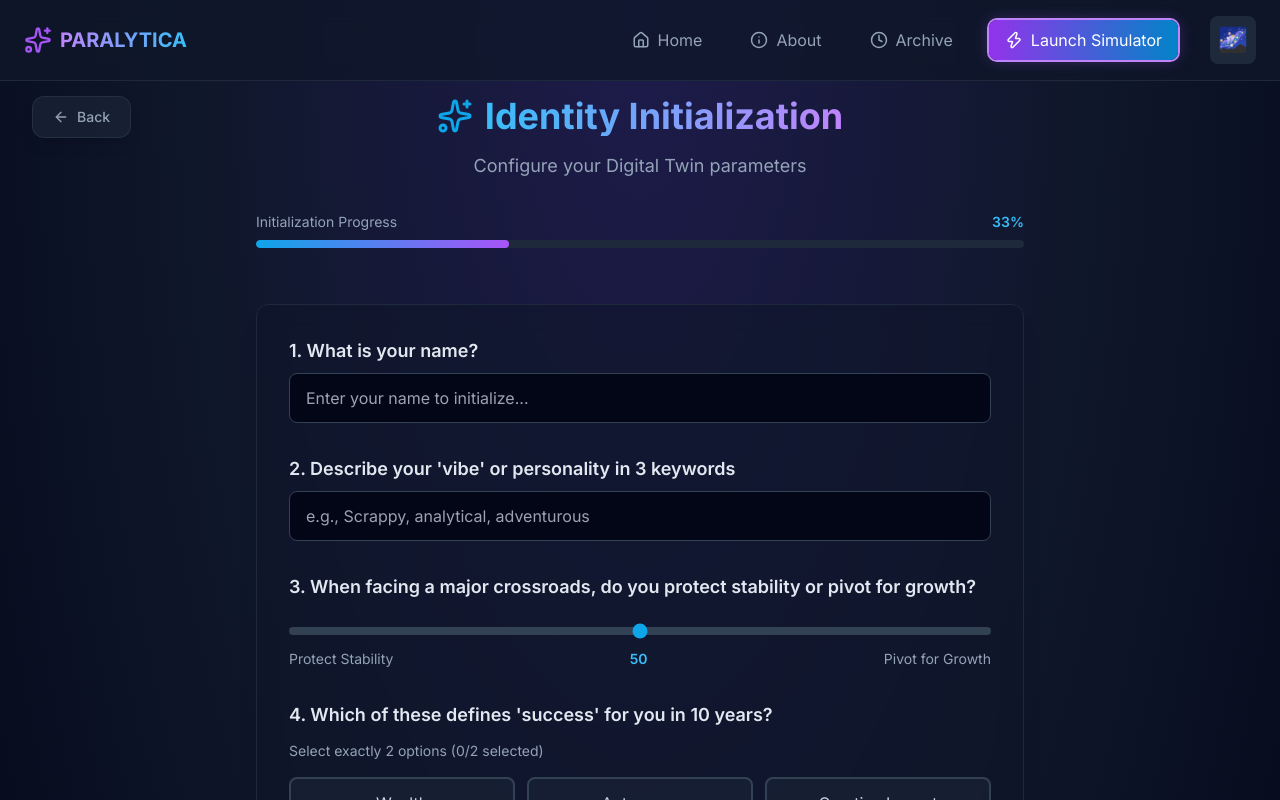
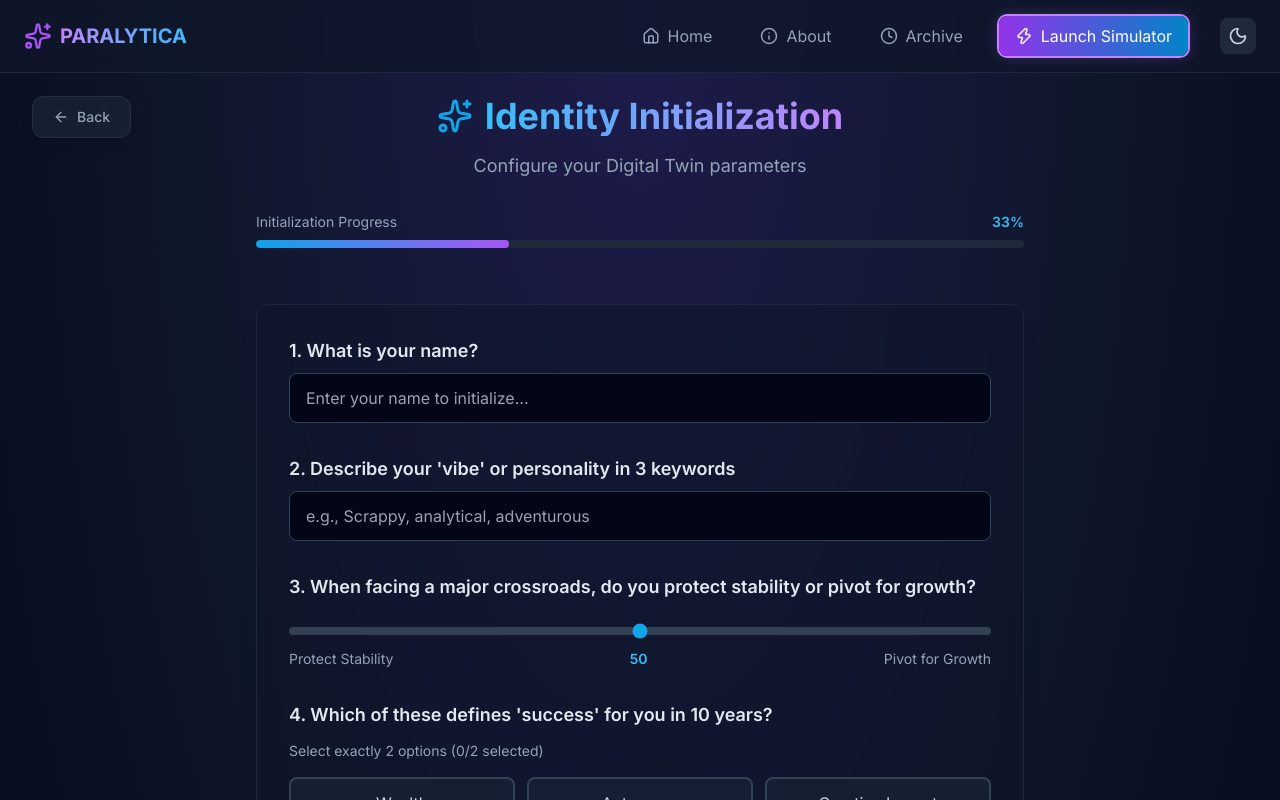
Before and after one commit to VinnyT456/Paralytica, a React (Vite) app: page /questionnaire in a window 1280 px wide. Shown: the top 800 px of the page. Built offline with nearby package versions, Linux system fonts and the light colour scheme.

Commit message:
changed the icon for the switch theme buttons

```diff
--- a/src/components/Navigation.jsx
+++ b/src/components/Navigation.jsx
@@ -1,5 +1,5 @@
 import { Link, useLocation } from 'react-router-dom';
-import { Sparkles, Home as HomeIcon, Info, Zap, Clock } from 'lucide-react';
+import { Sparkles, Home as HomeIcon, Info, Zap, Clock, Sun, Moon } from 'lucide-react';
 
 function Navigation({ bgTheme, setBgTheme }) {
   const location = useLocation();
@@ -9,14 +9,6 @@ function Navigation({ bgTheme, setBgTheme }) {
     const currentIndex = themes.indexOf(bgTheme);
     const nextIndex = (currentIndex + 1) % themes.length;
     setBgTheme(themes[nextIndex]);
-  };
-
-  const getThemeIcon = () => {
-    switch(bgTheme) {
-      case 'space': return '🌌';
-      case 'light': return '☀️';
-      default: return '🎨';
-    }
   };
 
   const isLight = bgTheme === 'light';
@@ -96,14 +88,14 @@ function Navigation({ bgTheme, setBgTheme }) {
             {/* Theme Switcher */}
             <button
               onClick={cycleTheme}
-              className={`ml-2 p-2 rounded-lg transition-colors text-2xl ${
+              className={`ml-2 p-2 rounded-lg transition-colors ${
                 isLight
-                  ? 'bg-slate-100 hover:bg-slate-200'
-                  : 'bg-slate-800 hover:bg-slate-700'
+                  ? 'bg-slate-100 hover:bg-slate-200 text-slate-700'
+                  : 'bg-slate-800 hover:bg-slate-700 text-slate-300'
               }`}
               title={`Current theme: ${bgTheme}`}
             >
-              {getThemeIcon()}
+              {isLight ? <Sun size={20} /> : <Moon size={20} />}
             </button>
           </div>
         </div>
```
